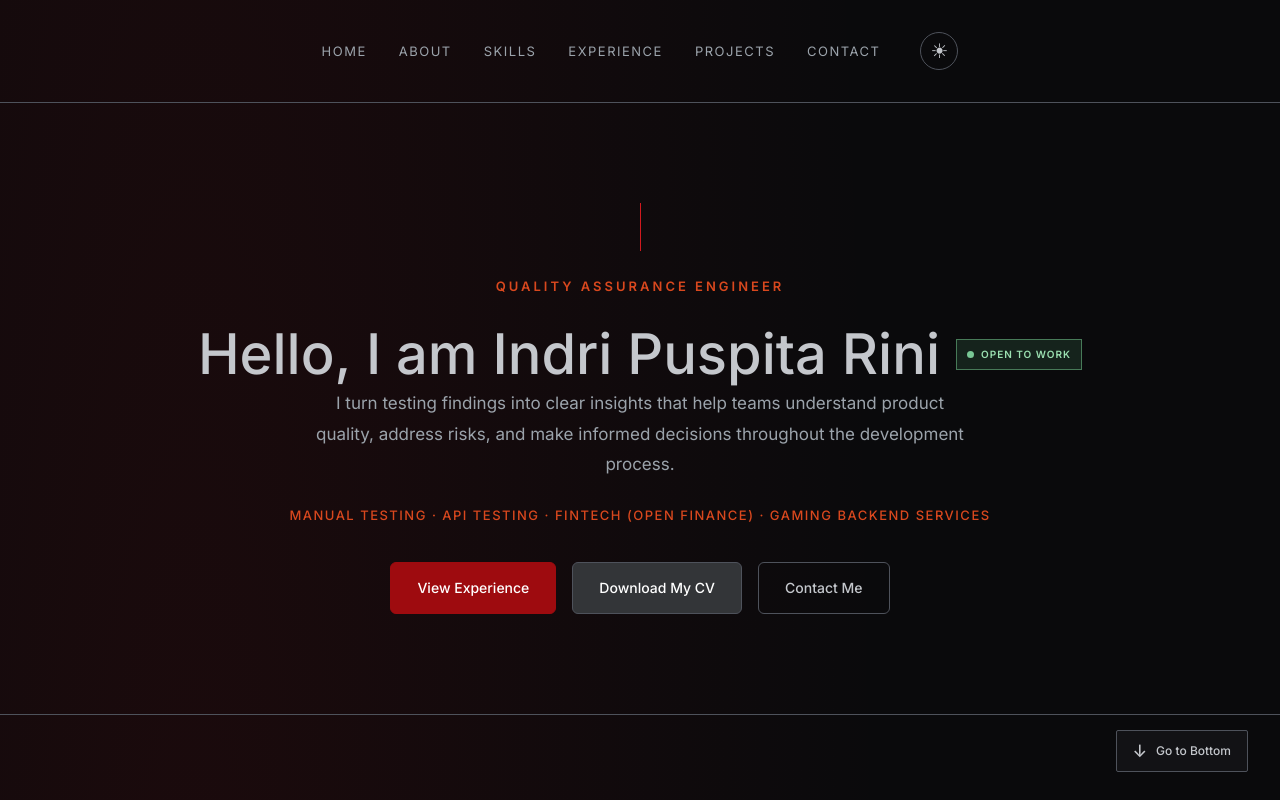
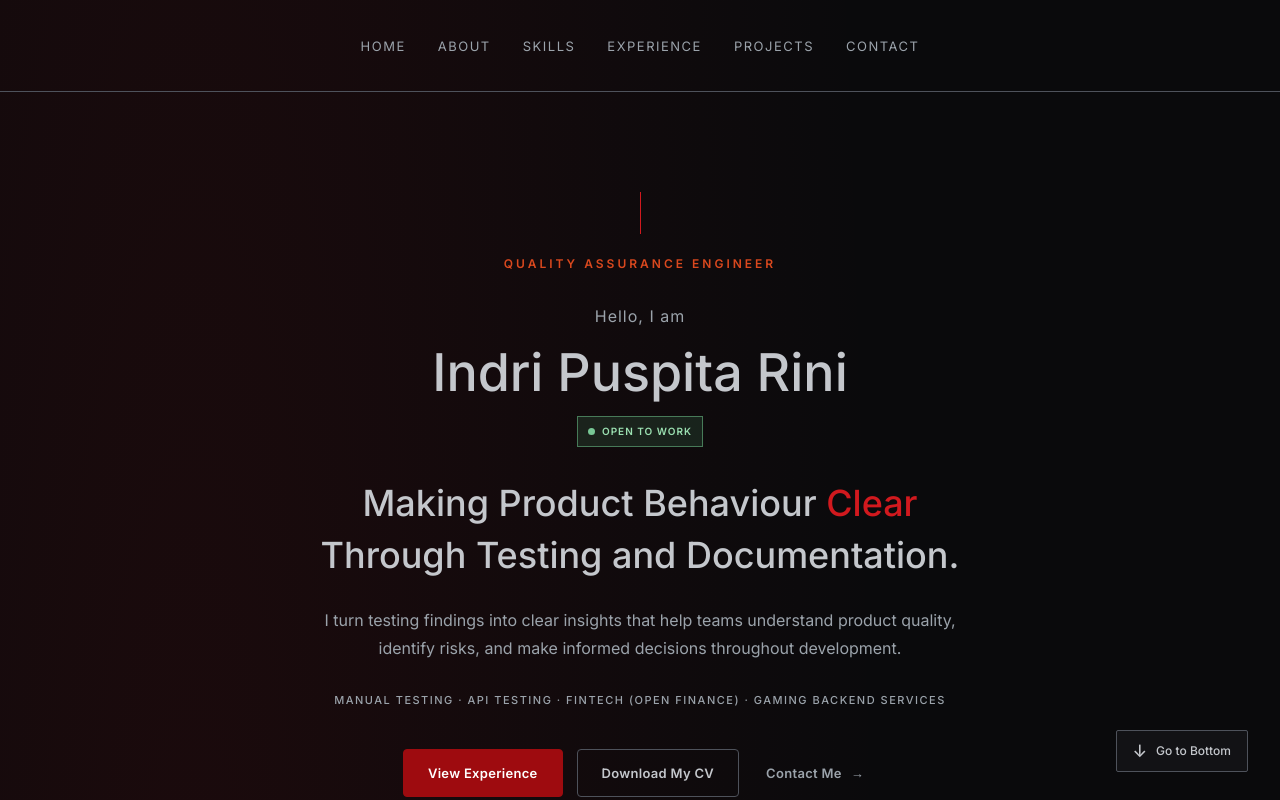
Before and after one commit to summerine/qa-portfolio, a React (Vite) app: page / in a window 1280 px wide. Shown: the top 800 px of the page. Built offline with nearby package versions, Linux system fonts and the light colour scheme.

Commit message:
updating pages

```diff
--- a/src/App.css
+++ b/src/App.css
@@ -1,76 +1,3 @@
-/* =================================
-   TOGGLE THEME
-================================= */
-
-
-.theme-toggle {
-  width: 38px;
-  height: 38px;
-  padding: 0;
-  margin: 0;
-
-  display: flex;
-  align-items: center;
-  justify-content: center;
-
-  cursor: pointer;
-  background: transparent;
-  border: 1px solid var(--border);
-  border-radius: 50%;
-
-  color: var(--text-primary);
-  font-size: 20px;
-  line-height: 1;
-
-  transition: all 0.3s ease;
-}
-
-
-.theme-toggle:hover {
-  background: var(--surface);
-  color: var(--accent-light);
-}
-
-.theme-toggle-item{
-  display: flex;
-  align-items: center;
-  justify-content: center;
-  margin-left: 8px;
-  align-self: center;
-}
-
-
-@media (max-width: 768px) {
-  .nav-list {
-    gap: 20px;
-  }
-
-  .theme-toggle-item {
-    margin-left: 4px;
-  }
-
-  .theme-toggle {
-    width: 34px;
-    height: 34px;
-    font-size: 18px;
-  }
-}
-
-@media (max-width: 480px) {
-  .nav-list {
-    gap: 14px;
-  }
-
-  .nav-list a {
-    font-size: 11px;
-  }
-
-  .theme-toggle {
-    width: 32px;
-    height: 32px;
-    font-size: 17px;
-  }
-}
 
 /* =================================
    1. NAVIGATION
@@ -79,9 +6,7 @@
 .navbar {
   width: 100%;
   padding: 32px 24px;
-  display: flex;
   flex-direction: column;
-  align-items: center;
   gap: 22px;
   border-bottom: 1px solid var(--border);
   display: flex;
@@ -129,76 +54,101 @@
    2. HOME / HERO SECTION
 ================================= */
 
+
+.hero {
+  min-height: 75vh;
+  width: 100%;
+  display: flex;
+  justify-content: center;
+  align-items: center;
+  padding: 100px 24px;
+  text-align: center;
+  border-bottom: 1px solid var(--border);
+}
+
+.hero-content {
+  width: 100%;
+  max-width: 900px;
+}
+
+.hero-label {
+  color: var(--accent-warm);
+  font-family: var(--font-body);
+  font-size: 12px;
+  font-weight: 600;
+  letter-spacing: 3px;
+  margin-bottom: 28px;
+}
+
 .hero-label::before {
   content: "";
   display: block;
   width: 1px;
-  height: 48px;
-  margin: 0 auto 24px;
+  height: 42px;
+  margin: 0 auto 20px;
   background: var(--accent-light);
 }
 
-.hero {
-  min-height: 75vh;
-  width: 100%;
-  display: flex;
-  justify-content: center;
-  align-items: center;
-  padding: 100px 24px;
-  text-align: center;
-  border-bottom: 1px solid var(--border);
+.hero-name-group {
+  display: flex;
+  flex-direction: column;
+  align-items: center;
+  gap: 10px;
+  margin-bottom: 30px;
+}
+
+.hero-greeting {
+  color: var(--text-secondary);
+  font-family: var(--font-body);
+  font-size: 16px;
+  font-weight: 400;
+  letter-spacing: 1px;
+  margin: 0;
 }
 
 .hero-name {
   font-family: var(--font-heading);
-  font-size: clamp(44px, 5.5vw, 56px);
+  font-size: clamp(38px, 5vw, 52px);
   font-weight: 500;
-  margin-bottom: 20px;
-}
-
-.hero-content {
-  width: 100%;
-  max-width: 950px;
-}
-
-.hero-label {
-  color: var(--accent-warm);
-  font-family: var(--font-body);
-  font-size: 13px;
-  font-weight: 600;
-  letter-spacing: 3px;
-  margin-bottom: 24px;
-}
-
-.hero h2 {
-  font-size: clamp(22px, 2.5vw, 26px);
-  font-weight: 400;
-  line-height: 1.3;
-  margin-bottom: 24px;
+  line-height: 1.2;
+  margin: 0;
+}
+
+.hero-headline {
+  font-family: var(--font-heading);
+  font-size: clamp(27px, 3.2vw, 36px);
+  font-weight: 500;
+  line-height: 1.45;
+  margin: 0 auto 24px;
+  max-width: 780px;
 }
 
 .hero-highlight {
-  color: var(--accent-warm);
+  color: var(--accent-light);
 }
 
 .hero-description {
   max-width: 650px;
-  margin: 0 auto 24px;
-  color: var(--text-secondary);
-  font-size: 17px;
+  margin: 0 auto 28px;
+  color: var(--text-secondary);
+  font-size: 16px;
   line-height: 1.8;
 }
 
 .hero-secondary {
-  color: var(--accent-warm);
-  font-size: 13px;
+  color: var(--text-secondary);
+  font-family: var(--font-body);
+  font-size: 11px;
+  font-weight: 500;
   letter-spacing: 1.5px;
-  margin-bottom: 36px;
+  line-height: 1.8;
+  margin: 0 auto 38px;
 }
 
 .hero-secondary strong {
-  color: var(--accent-warm);
+  color: var(--text-secondary);
   font-weight: 500;
+
 }
 
 .hero-actions {
@@ -206,50 +156,8 @@
   justify-content: center;
   align-items: center;
   flex-wrap: wrap;
-  gap: 16px;
-}
-
-
-/* =================================
-   LIGHT THEME — HERO BUTTONS
-================================= */
-
-[data-theme="light"] .button-primary {
-  background: #A8182E;
-  border: 1px solid #A8182E;
-  color: #FFFFFF;
-}
-
-[data-theme="light"] .button-primary:hover {
-  background: #741020;
-  border-color: #741020;
-  color: #FFFFFF;
-}
-
-[data-theme="light"] .button-secondary {
-  background: transparent;
-  border: 1px solid #A8182E;
-  color: #A8182E;
-}
-
-[data-theme="light"] .button-secondary:hover {
-  background: rgba(168, 24, 46, 0.07);
-  border-color: #741020;
-  color: #741020;
-}
-
-[data-theme="light"] .button-tertiary {
-  background: #1C1B3A;
-  border: 1px solid #1C1B3A;
-  color: #F1E8DA;
-}
-
-[data-theme="light"] .button-tertiary:hover {
-  background: #303052;
-  border-color: #303052;
-  color: #FFFFFF;
-}
-
+  gap: 14px;
+}
 
 /* =================================
    3. BUTTONS
@@ -258,13 +166,18 @@
 .button-primary,
 .button-secondary,
 .button-tertiary {
-  display: inline-block;
-  padding: 13px 26px;
+  display: inline-flex;
+  justify-content: center;
+  align-items: center;
+  min-height: 46px;
+  padding: 12px 24px;
   font-family: var(--font-body);
-  font-size: 14px;
-  font-weight: 500;
-  border-radius: 6px;
-  transition: all 0.3s ease;
+  font-size: 13px;
+  font-weight: 600;
+  letter-spacing: 0.3px;
+  border-radius: 4px;
+  text-decoration: none;
+  transition: all 0.25s ease;
 }
 
 .button-primary {
@@ -276,28 +189,53 @@
 .button-primary:hover {
   background: var(--accent-light);
   border-color: var(--accent-light);
+  transform: translateY(-2px);
 }
 
 .button-secondary {
-  background: var(--accent-muted);
-  border: 1px solid var(--border);
-  color: #FFFFFF;
-}
-
-.button-secondary:hover {
-  border-color: var(--accent-light);
-  color: var(--accent-light);
-}
-
-.button-tertiary {
   background: transparent;
   border: 1px solid var(--border);
   color: var(--text-primary);
 }
 
+.button-secondary:hover {
+  border-color: var(--accent-light);
+  color: var(--accent-light);
+  transform: translateY(-2px);
+}
+
+.button-primary {
+  background: var(--accent);
+  border: 1px solid var(--accent);
+  color: #FFFFFF;
+}
+
+.button-secondary {
+  background: transparent;
+  border: 1px solid var(--border);
+  color: var(--text-primary);
+}
+
+.button-tertiary {
+  background: transparent;
+  border: 1px solid transparent;
+  color: var(--text-secondary);
+  padding-left: 12px;
+  padding-right: 12px;
+}
+
+.button-tertiary::after {
+  content: "→";
+  margin-left: 9px;
+  transition: transform 0.25s ease;
+}
+
 .button-tertiary:hover {
-  border-color: var(--accent);
-  color: var(--accent-light);
+  color: var(--accent-light);
+}
+
+.button-tertiary:hover::after {
+  transform: translateX(4px);
 }
 
 /* Visible outline when navigating with the keyboard */
@@ -306,38 +244,6 @@ a:focus-visible {
   outline-offset: 3px;
 }
 
-/* LIGHT THEME BUTTONS */
-
-[data-theme="light"] .button-primary {
-  background: #665675;
-  border-color: #665675;
-  color: #FFFFFF;
-}
-
-[data-theme="light"] .button-primary:hover {
-  background: #564564;
-  border-color: #564564;
-}
-
-[data-theme="light"] .button-secondary {
-  background: transparent;
-  border-color: #665675;
-  color: #51435E;
-}
-
-[data-theme="light"] .button-secondary:hover {
-  background: rgba(102, 86, 117, 0.10);
-}
-
-[data-theme="light"] .button-tertiary {
-  background: #E1E2DA;
-  border-color: #A9AEA5;
-  color: #303238;
-}
-
-[data-theme="light"] .button-tertiary:hover {
-  background: #C4C9BF;
-}
 
 /* =================================
    4. SHARED SECTION LABEL
@@ -1049,6 +955,10 @@ a:focus-visible {
   font-size: 14px;
 }
 
+
+
+
+
 /* Responsive layout */
 @media (max-width: 650px) {
   .skills-section {
@@ -1077,7 +987,7 @@ a:focus-visible {
 
 .experience-section {
   padding: 100px 24px;
-  border-bottom: 1px solid rgba(78, 82, 91, 0.5);
+  border-bottom: 1px solid var(--border);
 }
 
 .experience-container {
@@ -1263,7 +1173,7 @@ a:focus-visible {
 }
 
 .achievements {
-  border-top: 1px solid rgba(78, 82, 91, 0.6);
+  border-top: 1px solid var(--border);
   padding-top: 22px;
 }
 
@@ -1347,7 +1257,7 @@ a:focus-visible {
 
 .projects-section {
   padding: 100px 24px;
-  border-bottom: 1px solid rgba(78, 82, 91, 0.5);
+  border-bottom: 1px solid var(--border);
 }
 
 .experience-section,
@@ -1453,12 +1363,6 @@ a:focus-visible {
   color: var(--accent-amber);
 }
 
-[data-theme="light"] .status-in-progress {
-  background: #DCE3E9;
-  border-color: #8798AA;
-  color: #34485D;
-}
-
 .status-completed {
   border-color: var(--accent-green);
   color: #83B69A;
@@ -1473,6 +1377,9 @@ a:focus-visible {
   border-color: var(--accent-indigo);
   color: #8FA8D8;
 }
+
+
+
 
 /* Card Content */
 
@@ -1506,7 +1413,7 @@ a:focus-visible {
 
 .project-tag {
   padding: 6px 9px;
-  border: 1px solid rgba(78, 82, 91, 0.7);
+  border: 1px solid var(--border);
   color: var(--text-secondary);
   font-size: 11px;
   line-height: 1.3;
@@ -1516,7 +1423,7 @@ a:focus-visible {
 
 .project-card-footer {
   padding-top: 18px;
-  border-top: 1px solid rgba(78, 82, 91, 0.5);
+  border-top: 1px solid var(--border);
 }
 
 .project-link {
@@ -1570,7 +1477,7 @@ a:focus-visible {
 
 .contact-section {
   padding: 80px 24px;
-  border-bottom: 1px solid rgba(78, 82, 91, 0.5);
+  border-bottom: 1px solid var(--border);
 }
 
 .contact-container {
@@ -1796,7 +1703,6 @@ a:focus-visible {
 
 .open-to-work {
   position: static;
-  left: calc(50% + 200px);
   display: inline-flex;
   align-items: center;
   gap: 7px;
@@ -1821,19 +1727,7 @@ a:focus-visible {
 }
 
 
-/* =================================
-   LIGHT THEME — OPEN TO WORK
-================================= */
-
-[data-theme="light"] .open-to-work {
-  background: #1C1B3A;
-  border-color: #1C1B3A;
-  color: #F1E8DA;
-}
-
-[data-theme="light"] .open-to-work-dot {
-  background: #8DB89A;
-}
+
 
 
 @media (max-width: 650px) {
--- a/src/App.jsx
+++ b/src/App.jsx
@@ -8,28 +8,11 @@ import Projects from './sections/Projects.jsx'
 import Contact from './sections/Contact.jsx'
 import ScrollButtons from './ScrollButtons.jsx'
 import Footer from './sections/Footer.jsx'
-import {useState, useEffect} from 'react'
 
 function App() {
-  const [theme, setTheme] = useState(() => {
-    const savedTheme = localStorage.getItem('theme')
-    return savedTheme === 'light' ? 'light' : 'dark'
-  })
-
-  useEffect(() => {
-    document.documentElement.setAttribute('data-theme', theme)
-    localStorage.setItem('theme', theme)
-  }, [theme])
-
-  const toggleTheme = () => {
-    setTheme(currentTheme =>
-      currentTheme === 'dark' ? 'light' : 'dark'
-    )
-  }
-
   return (
     <>
-      <Navbar theme={theme} onToggleTheme={toggleTheme} />
+      <Navbar />
 
       <main>
         <Home />
--- a/src/components/Navbar.jsx
+++ b/src/components/Navbar.jsx
@@ -1,5 +1,5 @@
 
-function Navbar({ theme, onToggleTheme }) {
+function Navbar() {
   return (
     <nav className="navbar">
 
@@ -10,18 +10,6 @@ function Navbar({ theme, onToggleTheme }) {
         <li><a href="#experience">EXPERIENCE</a></li>
         <li><a href="#projects">PROJECTS</a></li>
         <li><a href="#contact">CONTACT</a></li>
-        <li className="theme-toggle-item">
-
-                <button
-        type="button"
-        className="theme-toggle"
-        onClick={onToggleTheme}
-        aria-label={`Switch to ${theme === 'dark' ? 'light' : 'dark'} mode`}
-        title={`Switch to ${theme === 'dark' ? 'light' : 'dark'} mode`}
-      >
-        {theme === 'dark' ? '☀' : '☾'}
-      </button>
-        </li>
       </ul>
     </nav>
   )
--- a/src/index.css
+++ b/src/index.css
@@ -8,7 +8,7 @@
    1. DESIGN TOKENS
 ================================= */
 
-/* DARK THEME — JIGOKU SHOUJO */
+/* DARK THEME */
 
 :root,
 [data-theme="dark"] {
@@ -42,111 +42,7 @@
   --font-body: 'Inter', sans-serif;
 }
 
-/* LIGHT THEME — xxxHOLiC INSPIRED */
 
-[data-theme="light"] {
-  --background: #F1E8DA;
-  --surface: #FBF7F0;
-  --surface-hover: #E8DECF;
-
-  --text-primary: #1B1721;
-  --text-secondary: #4A5B72;
-  --text-muted: #7B7684;
-
-  --border: #DCCFBC;
-
-  --accent: #A8182E;
-  --accent-light: #A8182E;
-  --accent-muted: #741020;
-
-  --accent-indigo: #1C1B3A;
-  --accent-purple: #5E3A8C;
-
-  /* Text */
-  --text-primary: #282724;
-  --text-secondary: #77736B;
-
-  /* Borders */
-  --border: #BEB9AE;
-
-  /* Typography */
-  --font-body: 'Inter', sans-serif;
-}
-
-[data-theme="light"] body {
-  background: var(--background);
-  color: var(--text-primary);
-}
-
-[data-theme="light"] h1,
-[data-theme="light"] h2,
-[data-theme="light"] h3 {
-  color: var(--text-secondary);
-}
-
-[data-theme="light"] p {
-  color: var(--text-primary);
-}
-
-[data-theme="light"] ::selection {
-  background: var(--accent);
-  color: #FFFFFF;
-}
-[data-theme="light"] .open-to-work {
-  background: #1C1B3A;
-  border-color: #1C1B3A;
-  color: #F1E8DA;
-}
-
-[data-theme="light"] .open-to-work-dot {
-  background: #8DB89A;
-}
-
-/* Primary button */
-[data-theme="light"] .button-primary {
-  background: #A8182E;
-  border: 1px solid #A8182E;
-  color: #FFFFFF;
-}
-
-[data-theme="light"] .button-primary:hover {
-  background: #741020;
-  border-color: #741020;
-  color: #FFFFFF;
-}
-
-/* Secondary button */
-[data-theme="light"] .button-secondary {
-  background: transparent;
-  border: 1px solid #A8182E;
-  color: #A8182E;
-}
-
-[data-theme="light"] .button-secondary:hover {
-  background: rgba(168, 24, 46, 0.07);
-  border-color: #741020;
-  color: #741020;
-}
-
-/* Tertiary button */
-[data-theme="light"] .button-tertiary {
-  background: #1C1B3A;
-  border: 1px solid #1C1B3A;
-  color: #F1E8DA;
-}
-
-[data-theme="light"] .button-tertiary:hover {
-  background: #303052;
-  border-color: #303052;
-  color: #FFFFFF;
-}
-
-[data-theme="light"] .card,
-[data-theme="light"] .project-card,
-[data-theme="light"] .skill-card {
-  background: var(--surface);
-  border-color: var(--border);
-}
 
 /* =================================
    2. RESET
@@ -184,16 +80,6 @@ body {
     background-color 0.3s ease,
     color 0.3s ease;
 
-}
-
-[data-theme="light"] body {
-  background:
-    radial-gradient(
-      ellipse at 15% 15%,
-      rgba(165, 44, 50, 0.07),
-      transparent 45%
-    ),
-    var(--background);
 }
 
 /* =================================
--- a/src/sections/Home.jsx
+++ b/src/sections/Home.jsx
@@ -1,26 +1,36 @@
+
 function Home() {
   return (
     <section id="home" className="hero">
       <div className="hero-content">
-          <p className="hero-label">QUALITY ASSURANCE ENGINEER</p>
 
-      <div className="hero-name-group">
-        <h1 className="hero-name">Hello, I am Indri Puspita Rini</h1>
+        <p className="hero-label">
+          QUALITY ASSURANCE ENGINEER
+        </p>
 
-        <span className="open-to-work">
-          <span className="open-to-work-dot"></span>
+        <div className="hero-name-group">
+          <p className="hero-greeting">Hello, I am</p>
+          <h1 className="hero-name">
+            Indri Puspita Rini
+          </h1>
+
+          <span className="open-to-work">
+            <span className="open-to-work-dot"></span>
             OPEN TO WORK
           </span>
-      </div>
+        </div>
 
-        {/* <h2>
-          Making Product Behaviour <span className="hero-highlight">Clear</span> Through
-          Testing and Documentation.
-        </h2> */}
+        <h2 className="hero-headline">
+          Making Product Behaviour
+          <span className="hero-highlight"> Clear</span>
+          <br />
+          Through Testing and Documentation.
+        </h2>
 
         <p className="hero-description">
-          I turn testing findings into clear insights that help teams understand product quality, address risks,
-          and make informed decisions throughout the development process.
+          I turn testing findings into clear insights that help
+          teams understand product quality, identify risks, and
+          make informed decisions throughout development.
         </p>
 
         <p className="hero-secondary">
@@ -34,9 +44,15 @@ function Home() {
           <a href="#experience" className="button-primary">
             View Experience
           </a>
-          <a href={`${import.meta.env.BASE_URL}QA-Engineer-Indri-Puspita-Rini.pdf`} className="button-secondary" download="QA-Engineer-Indri-Puspita-Rini.pdf">
+
+          <a
+            href={`${import.meta.env.BASE_URL}QA-Engineer-Indri-Puspita-Rini.pdf`}
+            className="button-secondary"
+            download="QA-Engineer-Indri-Puspita-Rini.pdf"
+          >
             Download My CV
           </a>
+
           <a href="#contact" className="button-tertiary">
             Contact Me
           </a>
```
